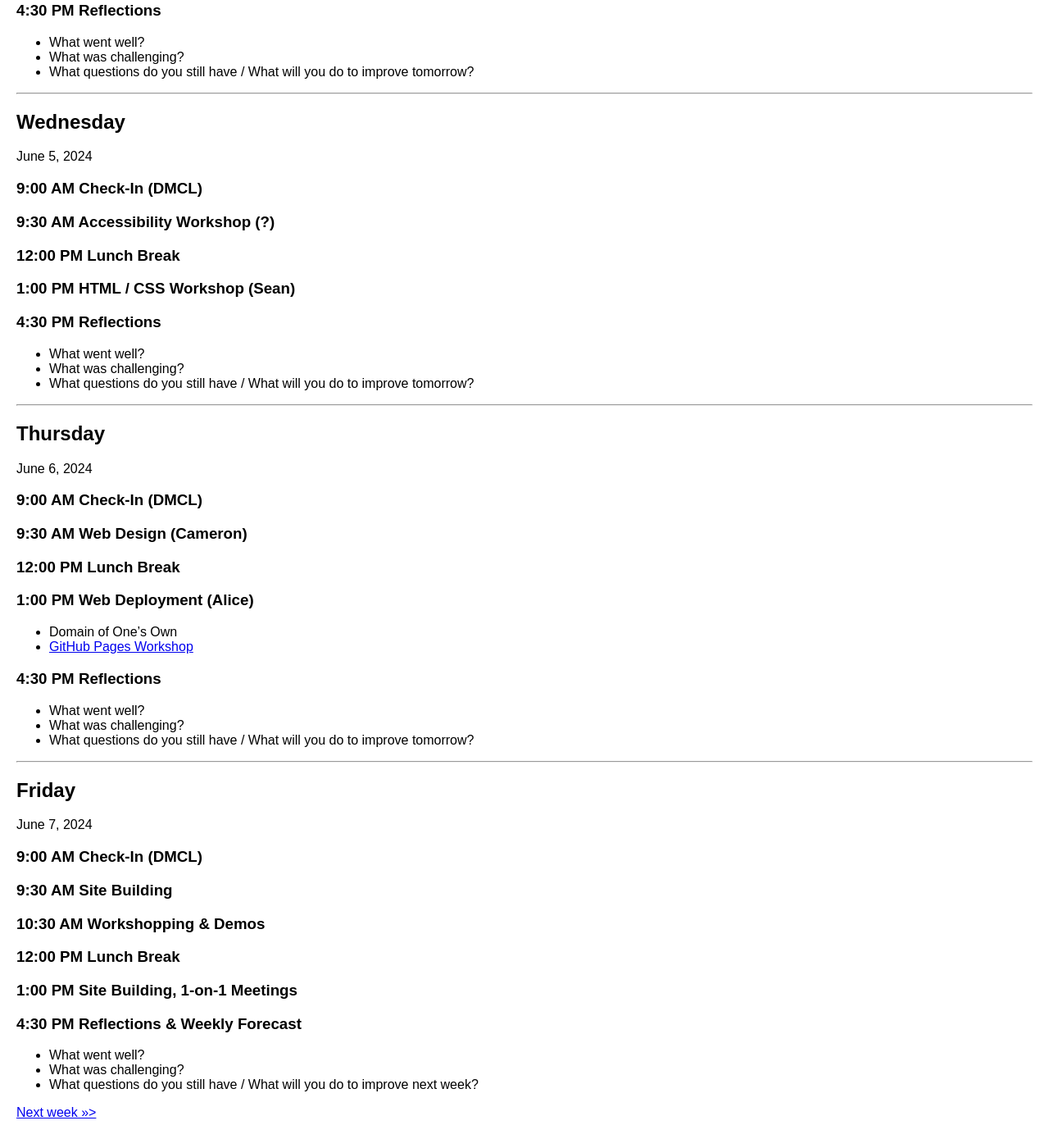
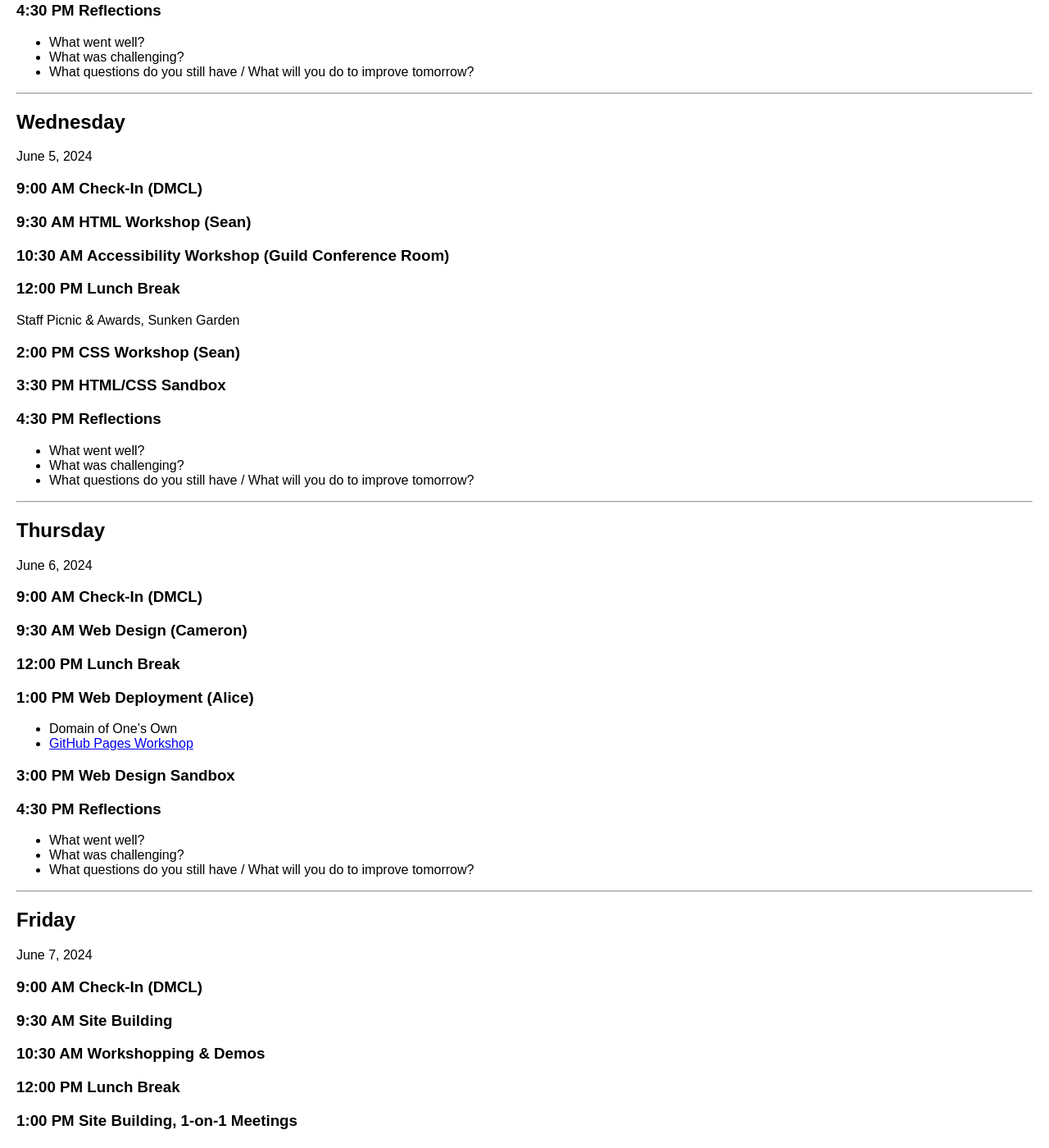
Before and after one commit to digbmc/dssf-syll, a Jekyll site: the page built from _weeks/01-intro.md, in a window 1280 px wide and 1400 px high, scrolled down 2133 px. Shown: the whole window at 82% size. Built offline with Jekyll 4.4.1, drawn with Linux system fonts in a browser that asks for light colours.

Commit message:
Update 01-intro.md; accessibility workshop

```diff
--- a/_weeks/01-intro.md
+++ b/_weeks/01-intro.md
@@ -88,11 +88,16 @@ June 5, 2024
 
 ### 9:00 AM Check-In (DMCL)
 
-### 9:30 AM Accessibility Workshop (?)
+### 9:30 AM HTML Workshop (Sean)
+
+### 10:30 AM Accessibility Workshop (Guild Conference Room)
 
 ### 12:00 PM Lunch Break
+Staff Picnic & Awards, Sunken Garden
 
-### 1:00 PM HTML / CSS Workshop (Sean)
+### 2:00 PM CSS Workshop (Sean)
+
+### 3:30 PM  HTML/CSS Sandbox
 
 ### 4:30 PM Reflections
 - What went well?
@@ -113,6 +118,8 @@ June 6, 2024
 ### 1:00 PM Web Deployment (Alice)
 - Domain of One's Own
 - [GitHub Pages Workshop](https://github.com/tri-cods/github-pages)
+
+### 3:00 PM Web Design Sandbox
 
 ### 4:30 PM Reflections
 - What went well?
```
